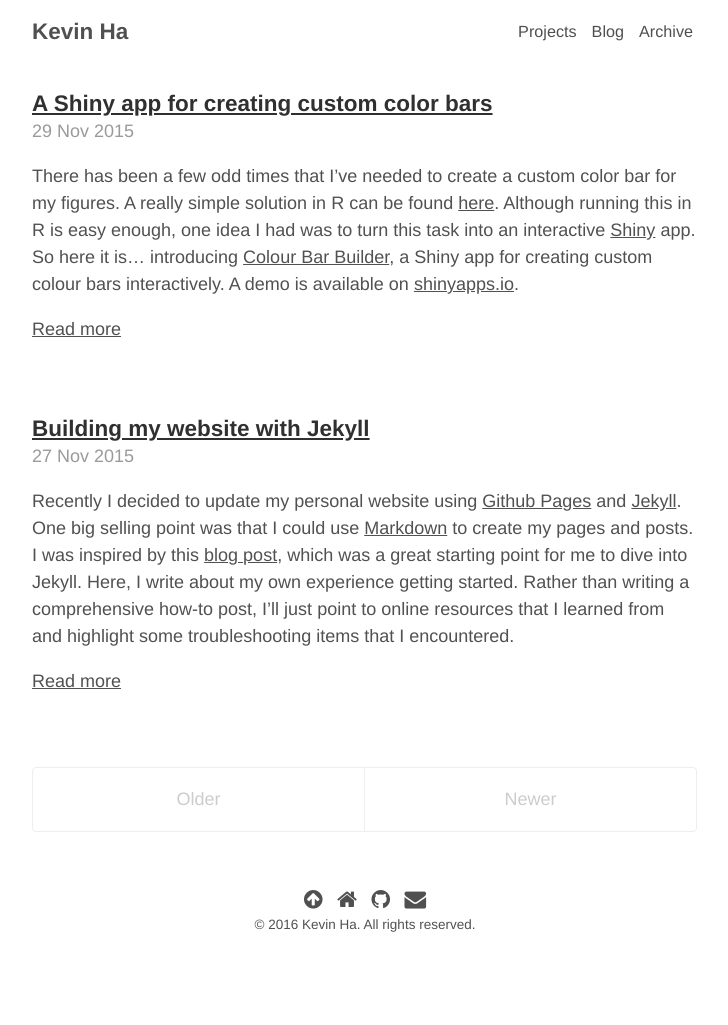
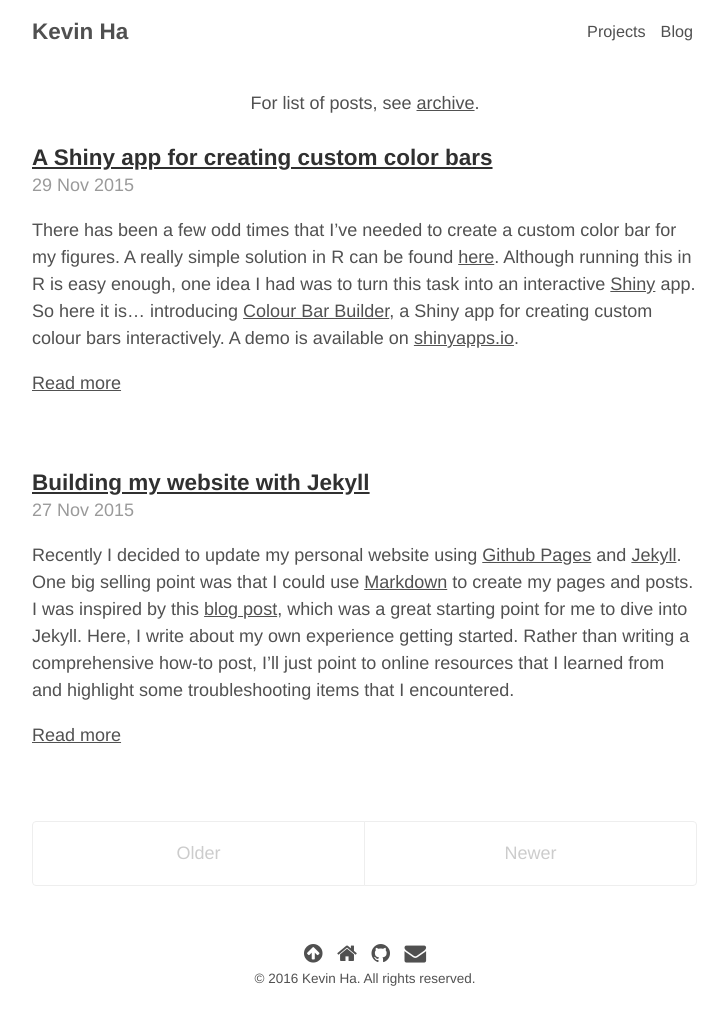
Before and after one commit to kcha/kcha.github.io, a Jekyll site: the page built from blog/index.html, in a window 1280 px wide. Shown: the whole page, without its empty margins (275-1003 px from the left). Built offline with Jekyll 4.4.1, drawn with Linux system fonts in a browser that asks for light colours; nearby versions of some CDN libraries; the list of posts is cut into pages by our own code; before the commit the page ends 971 px from its top, so only the background shows below that.

Commit message:
Move Archive into Blog to slim down navbar

```diff
--- a/_config.yml
+++ b/_config.yml
@@ -36,8 +36,10 @@
 pages_list:
   Projects: '/projects/'
   Blog: '/blog/'
+
+# These are not shown in the navigation bar
+other_pages_list:
   Archive: '/archive/'
-  #About: '/'
 
 # List of icons to put in footer
 # Borrowed from Beautiful Jekyll: https://github.com/daattali/beautiful-jekyll/blob/master/_config.yml
--- a/blog/index.html
+++ b/blog/index.html
@@ -3,6 +3,14 @@
 title: Blog
 ---
 
+<div>
+<center>
+  <emph>
+  For list of posts, see <a href="{{ site.other_pages_list.Archive }}">archive</a>.
+  </emph>
+</center>
+<br/>
+</div>
 
 <div class="posts">
   {% for post in paginator.posts %}
```
